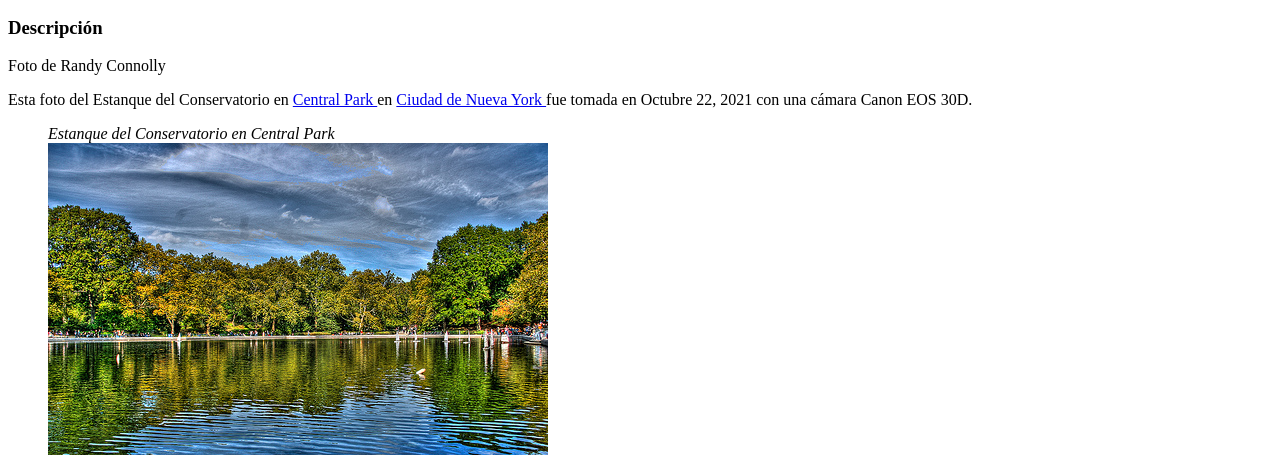
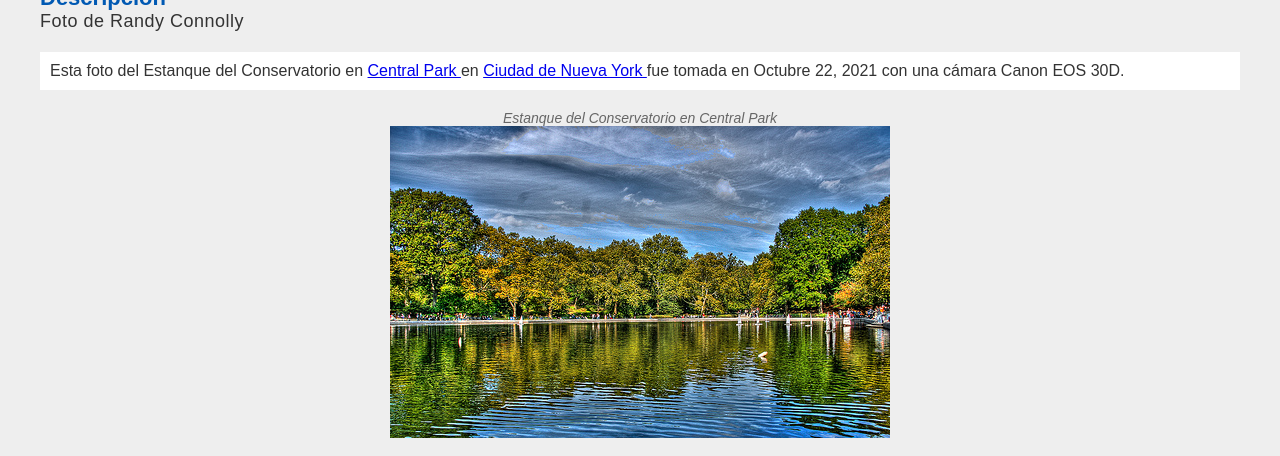
Before and after one commit to SerranoSebastian/LAB6_DAW, a plain HTML site: page index.html in a window 1280 px wide. Shown: the part 183-639 px from the top of the page. Drawn offline with Linux system fonts and the light colour scheme.

Commit message:
Update index.html

```diff
--- a/index.html
+++ b/index.html
@@ -4,6 +4,8 @@
 <head>
     <meta charset="utf-8">
     <meta name="viewport" content="initial-scale=1.0">
+    <link rel="stylesheet" href="styles/reset.css">
+    <link rel="stylesheet" href="styles/estilos.css">
     <title>Comparte tus viajes -- Nueva York</title>
 </head>
 
```
